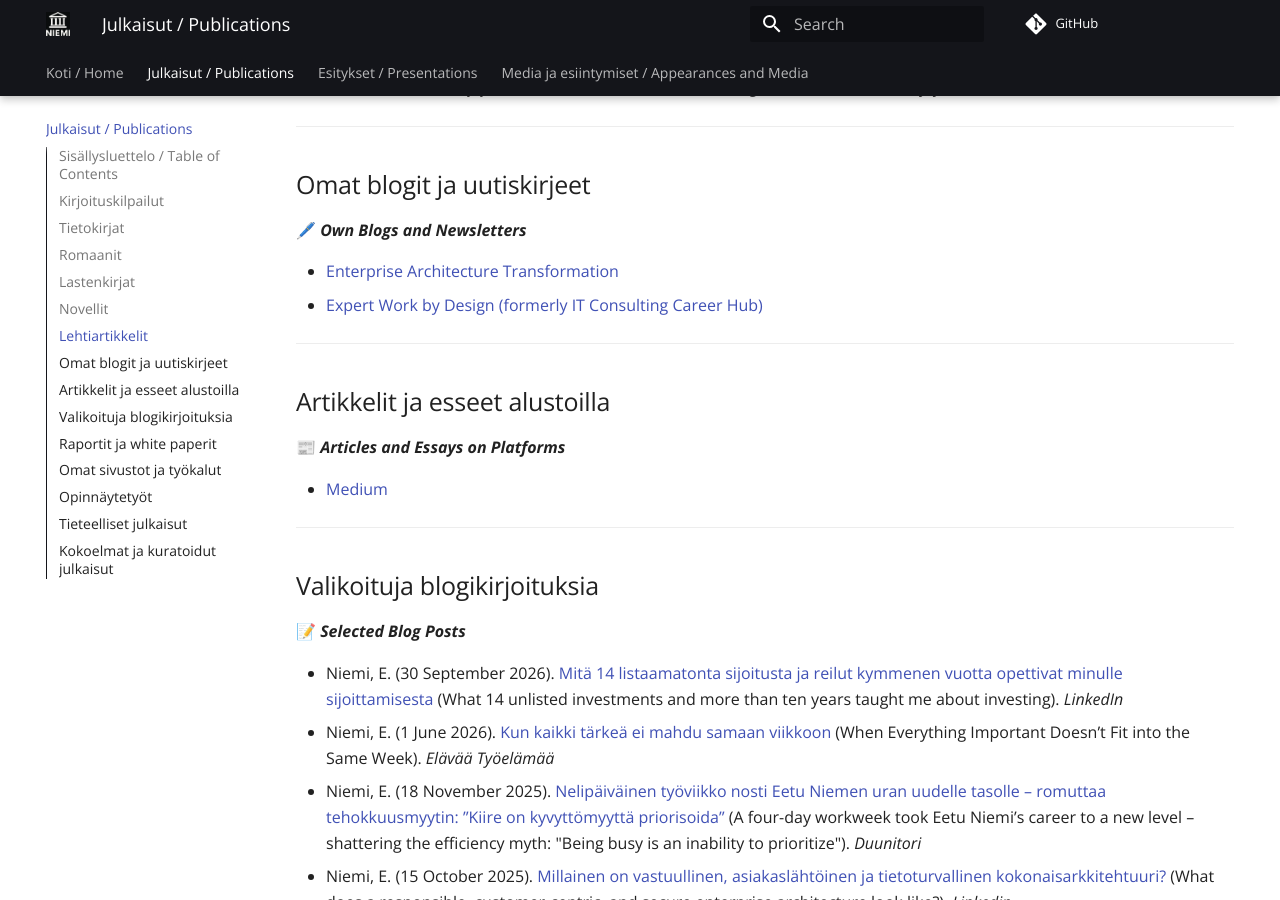
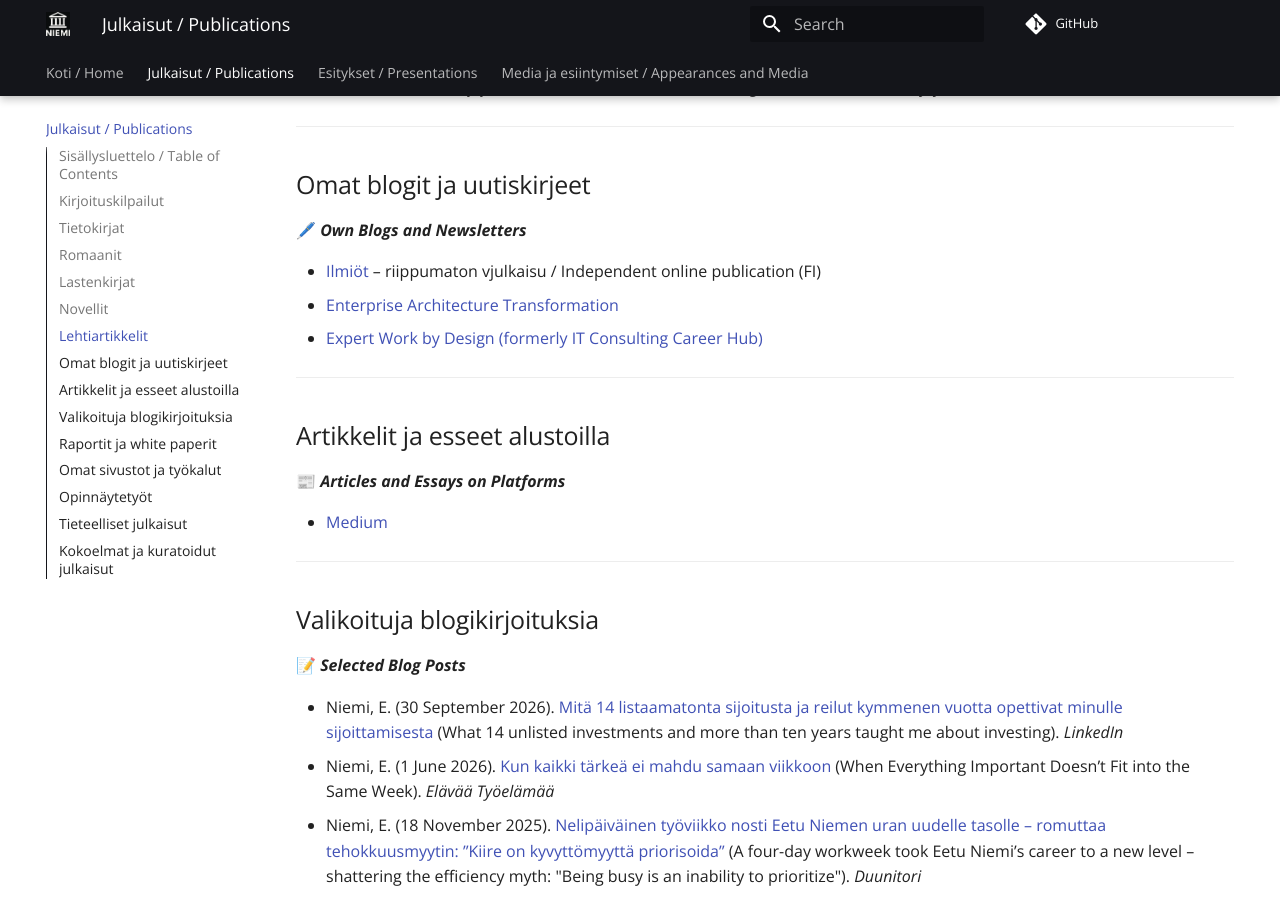
Before and after one commit to eetuniemiphd/eetuniemi, an MkDocs documentation site: the page built from docs/publications.md, in a window 1280 px wide and 900 px high, scrolled down 4331 px. Built offline with MkDocs 1.6.1 and Material for MkDocs 9.7.7, drawn with Linux system fonts in a browser that asks for light colours; comment, search, counter and statistics services are not loaded; some of the changed text lies outside the part shown.

Commit message:
Update publications.md

```diff
--- a/docs/publications.md
+++ b/docs/publications.md
@@ -131,6 +131,7 @@ description: >-
 ##  Omat blogit ja uutiskirjeet
 🖊️ ***Own Blogs and Newsletters***
 
+- [Ilmiöt](https://ilmiot.eetuniemi.fi/) – riippumaton vjulkaisu / Independent online publication (FI)
 - [Enterprise Architecture Transformation](https://www.eatransformation.com)
 - [Expert Work by Design (formerly IT Consulting Career Hub)](https://www.itconsultingcareer.com)
 
@@ -181,6 +182,7 @@ description: >-
 - *Mikä on kokonaisarkkitehtuuri ja miten se auttaa organisaatioita kehittymään*. Tietopaketti ja verkkosivusto / Information package and webpage [kokonaisarkkitehtuuri.org](https://kokonaisarkkitehtuuri.org)
 - [*Eetu Niemi's Enterprise Architecture Assistant*](https://chatgpt.com/g/g-69284a2eedf8819199371368afbb866b-eetu-niemi-s-enterprise-architecture-assistant). Kokonaisarkkitehtuurin tekoälyapuri / Custom GPT for practical, lightweight enterprise architecture work.
 - *GitHub repository Eetu Niemi*. [github.com/eetuniemiphd/eetuniemi](https://github.com/eetuniemiphd/eetuniemi)
+- *GitHub repository Ilmiöt*. [github.com/eetuniemiphd/ilmiot](https://github.com/eetuniemiphd/ilmiot)
 - *GitHub repository Kokonaisarkkitehtuuri*. [github.com/eetuniemiphd/kokonaisarkkitehtuuri](https://github.com/eetuniemiphd/kokonaisarkkitehtuuri)
 - *GitHub repository Enteprise Architecture*. [github.com/eetuniemiphd/enterprisearchitecture](https://github.com/eetuniemiphd/enterprisearchitecture)
 
```
